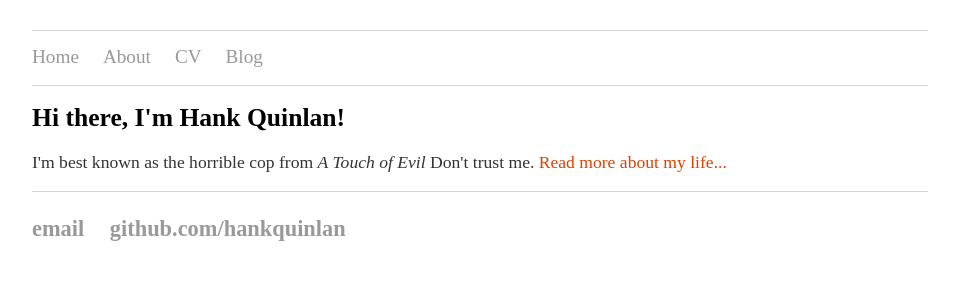
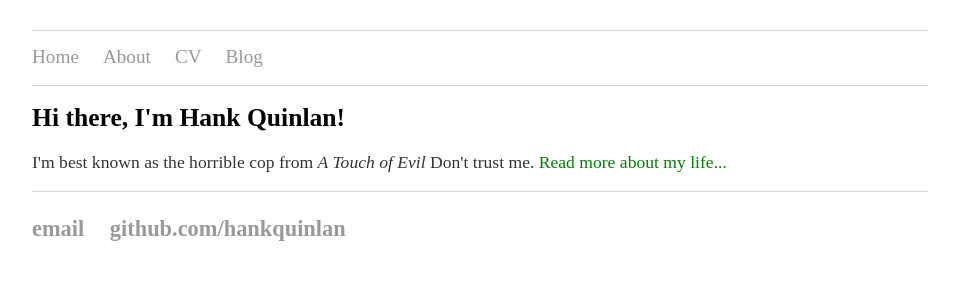
Before and after one commit to dthor/dthor.github.io, a Jekyll site: the page index.html, which Jekyll copies as it is, in a window 1280 px wide. Shown: the top 300 px of the page, without its empty margins (160-1119 px from the left). Built offline with Jekyll 4.4.1, drawn with Linux system fonts in a browser that asks for light colours.

Commit message:
Update main.css

```diff
--- a/css/main.css
+++ b/css/main.css
@@ -1,7 +1,7 @@
 html { margin: 30px auto; width: 70%; font-size: 100%; }
 body { margin: 0px auto; width: 100%; font-size: 100%; }
 
-a { text-decoration: none; color: #E14000; }
+a { text-decoration: none; color: #008000; }
 a:hover { text-decoration: underline; }
 
 p, ul { font-size: 1.1em; line-height: 1.3em; color: #333; font-family: 'fira sans'; }
@@ -19,10 +19,10 @@
 
 nav ul a { color: #999; font-size: 1.2em; font-weight: normal; }
 nav ul li a { color: #999; font-size:1.2em; font-weight: normal;}
-nav ul li a:hover { text-decoration: none; color: #E14000;}
-nav ul .activepage a { color: #E14000; font-size: 1.6em; font-weight: bold;}
-nav ul li .activepage a { color: #E14000; font-size: 1.6em; font-weight: bold;}
-nav ul li .activepage a:hover { text-decoration: none; color: #000000;}
+nav ul li a:hover { text-decoration: none; color: #008000;}
+nav ul .activepage a { color: #008000; font-size: 1.6em; font-weight: bold;}
+nav ul li .activepage a { color: #008000; font-size: 1.6em; font-weight: bold;}
+nav ul li .activepage a:hover { text-decoration: none; color: #008000;}
 
 nav { border-top: 1px solid #d5d5d5; border-bottom: 1px solid #d5d5d5; }
 footer { border-top: 1px solid #d5d5d5; font-size: 1.4em; }
```
